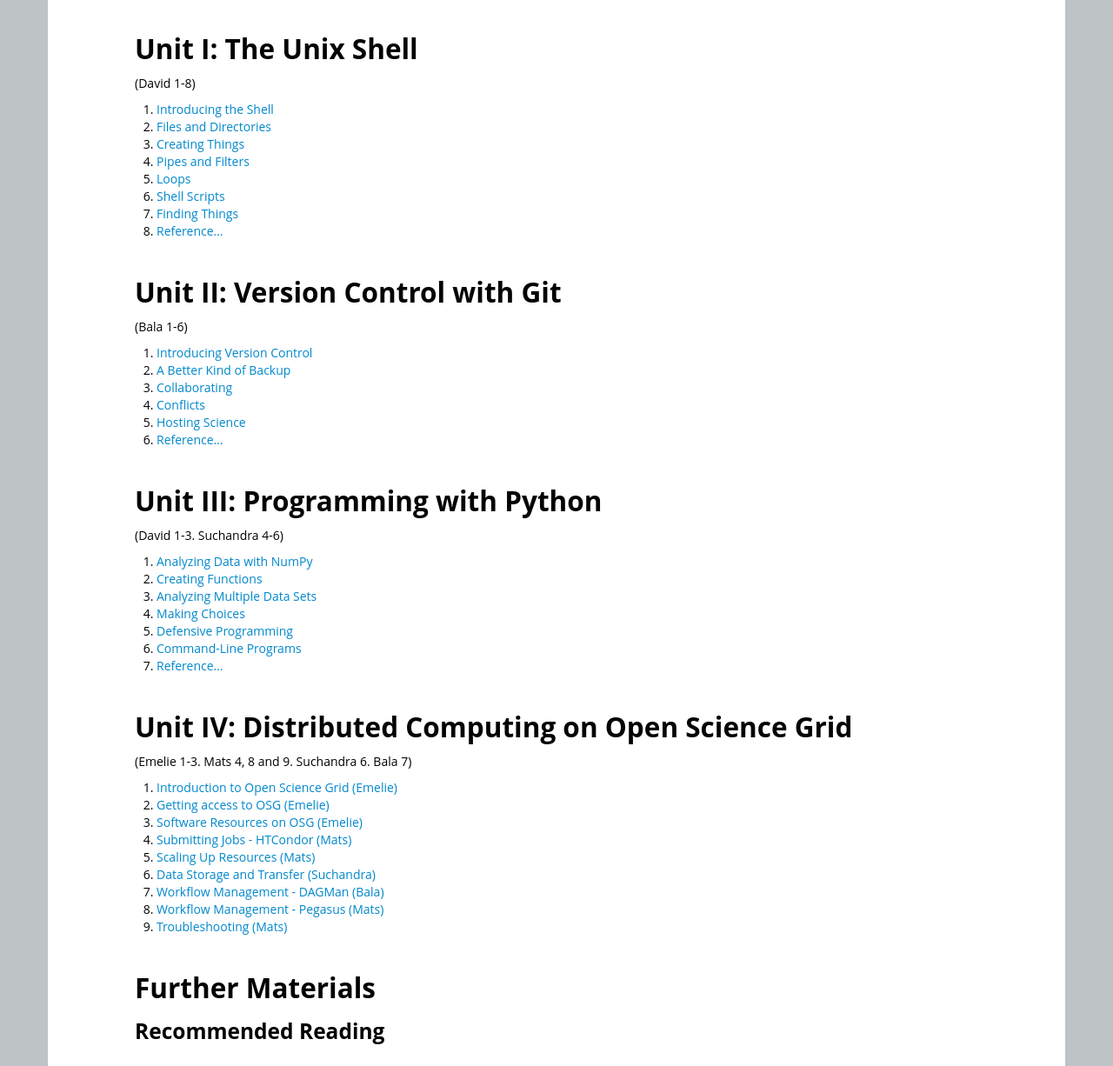
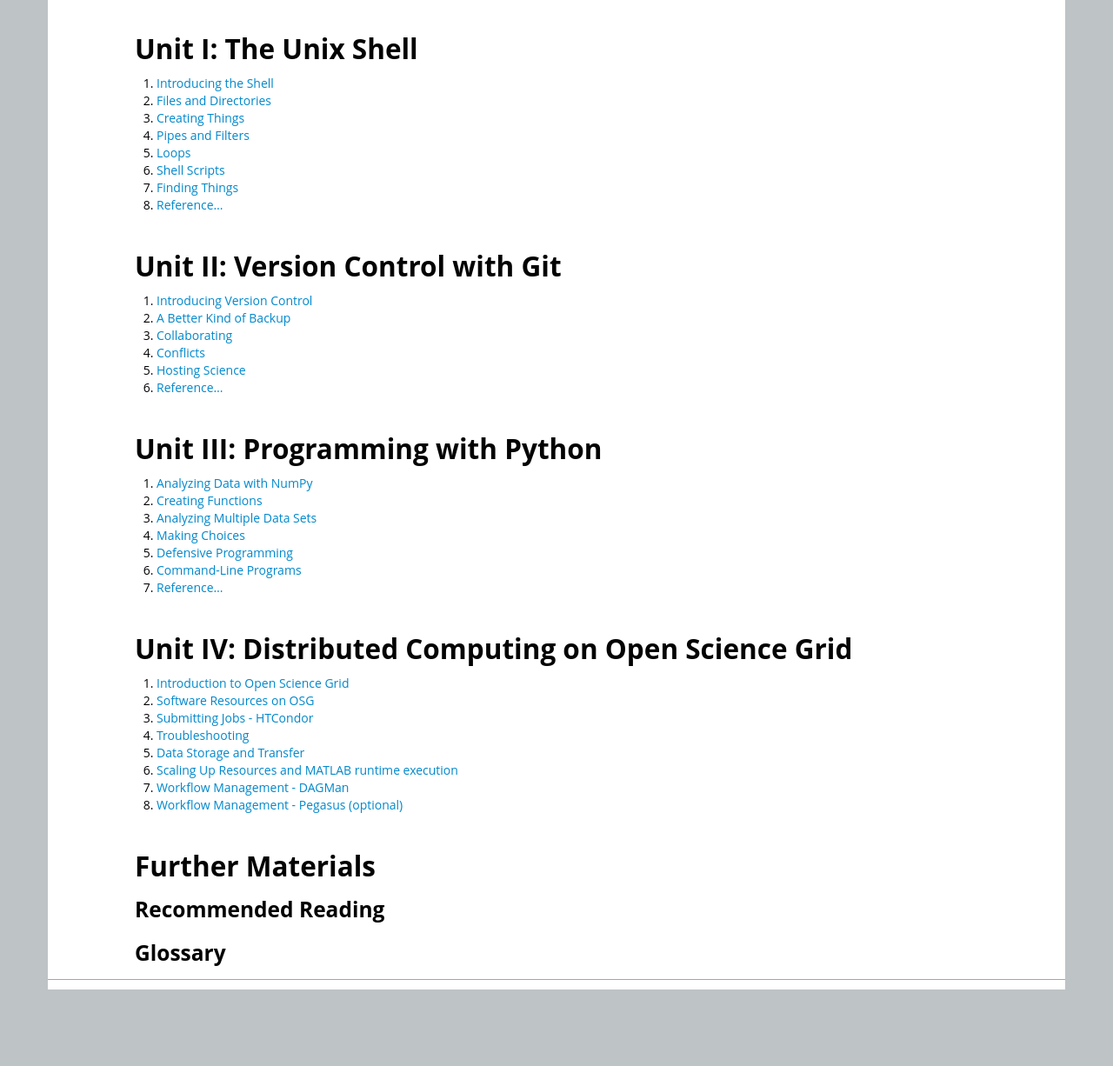
Before and after one commit to SWC-OSG-Workshop/2015-10-27-duke, a Jekyll site: the page built from contents.md, in a window 1280 px wide and 1400 px high, scrolled down 193 px. Shown: the part 174-1400 px from the top of the window at 87% size. Built offline with Jekyll 4.4.1, drawn with Linux system fonts in a browser that asks for light colours; after the commit the page ends 1525 px from its top, so only the background shows below that.

Commit message:
edit contents.md

```diff
--- a/_includes/syllabus.html
+++ b/_includes/syllabus.html
@@ -60,7 +60,7 @@
       <li> HTCondor job scripts -  <code>condor_submit</code>, <code>condor_q </code>, <code>condor_rm</code>  </li>
       <li> Scaling up the resources: Example Unix and Python scripts </li>
       <li> <code>stash </code> - the data storage solution </li>
-      <li> Scientfic workflows  - <code>DAGMan </code>, <code> Pegasus </code>, <code> Galaxy </code>  </li>
+      <li> Scientfic workflows  - <code>DAGMan </code>, <code> Pegasus </code>  </li>
     </ul>
   </div>
  </div>
--- a/contents.md
+++ b/contents.md
@@ -9,7 +9,6 @@
 (Bala)
 
 ## Unit I: [The Unix Shell ](novice/shell/index.html)
-(David 1-8)
 
 1.  [Introducing the Shell](novice/shell/00-intro.html)
 2.  [Files and Directories](novice/shell/01-filedir.html)
@@ -21,7 +20,6 @@
 8.  [Reference...](novice/ref/01-shell.html)
 
 ## Unit II: [Version Control with Git ](novice/git/index.html)
-(Bala 1-6)
 
 1.  [Introducing Version Control](novice/git/00-intro.html)
 2.  [A Better Kind of Backup](novice/git/01-backup.html)
@@ -31,7 +29,6 @@
 6.  [Reference...](novice/ref/02-git.html)
 
 ## Unit III: [Programming with Python ](novice/python/index.html)
-(David 1-3. Suchandra 4-6)
 
 1.  [Analyzing Data with NumPy](novice/python/01-numpy.html)
 2.  [Creating Functions](novice/python/02-func.html)
@@ -42,17 +39,15 @@
 7.  [Reference...](novice/ref/03-python.html)
 
 ## Unit IV: [Distributed Computing on Open Science Grid](novice/DHTC/index.html)
-(Emelie 1-3. Mats 4, 8 and 9. Suchandra 6. Bala 7)
 
-1.  [Introduction to Open Science Grid  (Emelie) ](novice/DHTC/01-IntroGrid.html)
-2.  [Getting access to OSG   (Emelie) ](novice/DHTC/02-ssh.html)
-3.  [Software Resources on OSG (Emelie) ](novice/DHTC/03-OSGtour.html)
-4.  [Submitting Jobs  - HTCondor (Mats) ](novice/DHTC/04-HTCondor-Submitting.html)
-5.  [Scaling Up Resources (Mats) ](novice/DHTC/04a-ScalingUp.html)
-6.  [Data Storage and Transfer (Suchandra) ](novice/DHTC/05-Stash.html)
-7.  [Workflow Management - DAGMan (Bala) ](novice/DHTC/06-dagman-namd.html)
-8.  [Workflow Management - Pegasus (Mats) ](novice/DHTC/06a-pegasus-namd.html)
-9.  [Troubleshooting (Mats) ](novice/DHTC/07-TroubleShooting.html)
+1.  [Introduction to Open Science Grid ](novice/DHTC/01-IntroGrid.html)
+2.  [Software Resources on OSG  ](novice/DHTC/03-OSGtour.html)
+3.  [Submitting Jobs  - HTCondor ](novice/DHTC/04-HTCondor-Submitting.html)
+4.  [Troubleshooting ](novice/DHTC/07-TroubleShooting.html)
+5.  [Data Storage and Transfer ](novice/DHTC/05-Stash.html)
+6.  [Scaling Up Resources and MATLAB runtime execution](novice/DHTC/04a-ScalingUp.html)
+7.  [Workflow Management - DAGMan ](novice/DHTC/06-dagman-namd.html)
+8.  [Workflow Management - Pegasus (optional) ](novice/DHTC/06a-pegasus-namd.html)
 
 ## Further Materials
 
```
Also changed, not shown: _includes/contact.html (deleted, +0 -24 lines), _includes/contacts.html (+2 -31 lines).
